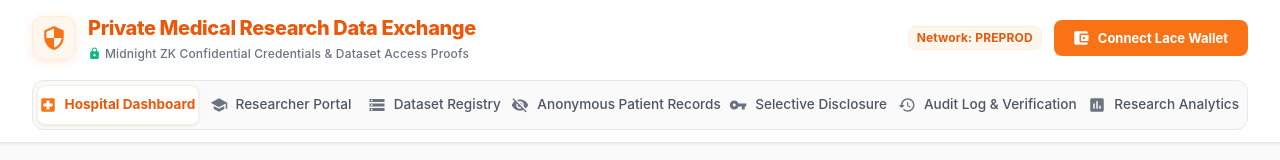
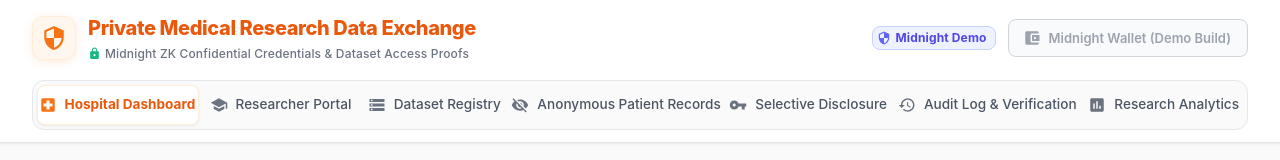
Before and after one commit to saunakkkk/medical-research-data-centre, a React (Vite) app in the folder bboard-ui/: page / in a window 1280 px wide. Shown: the top 160 px of the page. Built offline with nearby package versions, Linux system fonts and the light colour scheme; no server answers; what @midnight-ntwrk/midnight-js-network-id would draw is missing.

Commit message:
ui: disable wallet integration for demo

```diff
--- a/bboard-ui/src/components/Layout/Header.tsx
+++ b/bboard-ui/src/components/Layout/Header.tsx
@@ -1,11 +1,10 @@
 // Private Medical Research Data Exchange Premium Header & Navigation
 
-import React, { useState } from 'react';
+import React from 'react';
 import { AppBar, Box, Typography, Button, Chip } from '@mui/material';
 import LockIcon from '@mui/icons-material/Lock';
 import ShieldIcon from '@mui/icons-material/Security';
 import AccountBalanceWalletIcon from '@mui/icons-material/AccountBalanceWallet';
-import CheckCircleIcon from '@mui/icons-material/CheckCircle';
 import LocalHospitalIcon from '@mui/icons-material/LocalHospital';
 import SchoolIcon from '@mui/icons-material/School';
 import StorageIcon from '@mui/icons-material/Storage';
@@ -20,20 +19,7 @@ interface HeaderProps {
 }
 
 export const Header: React.FC<HeaderProps> = ({ activeTab = 'dashboard', onTabChange }) => {
-  const [walletConnected, setWalletConnected] = useState(false);
-  const [walletAddress, setWalletAddress] = useState<string | null>(null);
 
-  const networkEnv = String(import.meta.env.VITE_NETWORK || 'undeployed').toUpperCase();
-
-  const handleWalletToggle = () => {
-    if (walletConnected) {
-      setWalletConnected(false);
-      setWalletAddress(null);
-    } else {
-      setWalletConnected(true);
-      setWalletAddress('mn_addr_preprod1q9x...f8a2');
-    }
-  };
 
   const navItems = [
     { id: 'dashboard', label: 'Hospital Dashboard', icon: <LocalHospitalIcon fontSize="small" /> },
@@ -96,51 +82,39 @@ export const Header: React.FC<HeaderProps> = ({ activeTab = 'dashboard', onTabCh
         {/* Network & Wallet Controls */}
         <Box sx={{ display: 'flex', flexDirection: 'row', gap: 1.5, alignItems: 'center' }}>
           <Chip
-            label={`Network: ${networkEnv}`}
+            label="Midnight Demo"
             size="small"
+            icon={<ShieldIcon sx={{ fontSize: '14px !important', color: '#6366F1 !important' }} />}
             sx={{
-              backgroundColor: '#FFF7ED',
-              color: '#EA580C',
-              border: '1px solid #FFEDD5',
+              backgroundColor: '#EEF2FF',
+              color: '#4F46E5',
+              border: '1px solid #C7D2FE',
               fontWeight: 700,
               fontSize: '0.75rem',
             }}
           />
-          {walletConnected ? (
           <Button
             variant="outlined"
             size="small"
-              onClick={handleWalletToggle}
-              startIcon={<CheckCircleIcon sx={{ color: '#10B981' }} />}
+            disabled
+            startIcon={<AccountBalanceWalletIcon />}
             sx={{
-                borderColor: '#10B981',
-                color: '#059669',
-                backgroundColor: '#ECFDF5',
-                '&:hover': { borderColor: '#059669', backgroundColor: '#D1FAE5' },
+              borderColor: '#D1D5DB',
+              color: '#9CA3AF',
+              backgroundColor: '#F9FAFB',
+              fontWeight: 600,
               py: 0.8,
               px: 2,
+              cursor: 'not-allowed',
+              '&.Mui-disabled': {
+                borderColor: '#D1D5DB',
+                color: '#9CA3AF',
+                backgroundColor: '#F9FAFB',
+              },
             }}
           >
-              Lace Connected ({walletAddress})
+            Midnight Wallet (Demo Build)
           </Button>
-          ) : (
-            <Button
-              variant="contained"
-              size="small"
-              onClick={handleWalletToggle}
-              startIcon={<AccountBalanceWalletIcon />}
-              sx={{
-                backgroundColor: '#F97316',
-                color: '#FFFFFF',
-                fontWeight: 700,
-                py: 0.8,
-                px: 2.5,
-                '&:hover': { backgroundColor: '#EA580C' },
-              }}
-            >
-              Connect Lace Wallet
-            </Button>
-          )}
         </Box>
       </Box>
 
```
Lines whose indentation alone changed are shown as unchanged.
